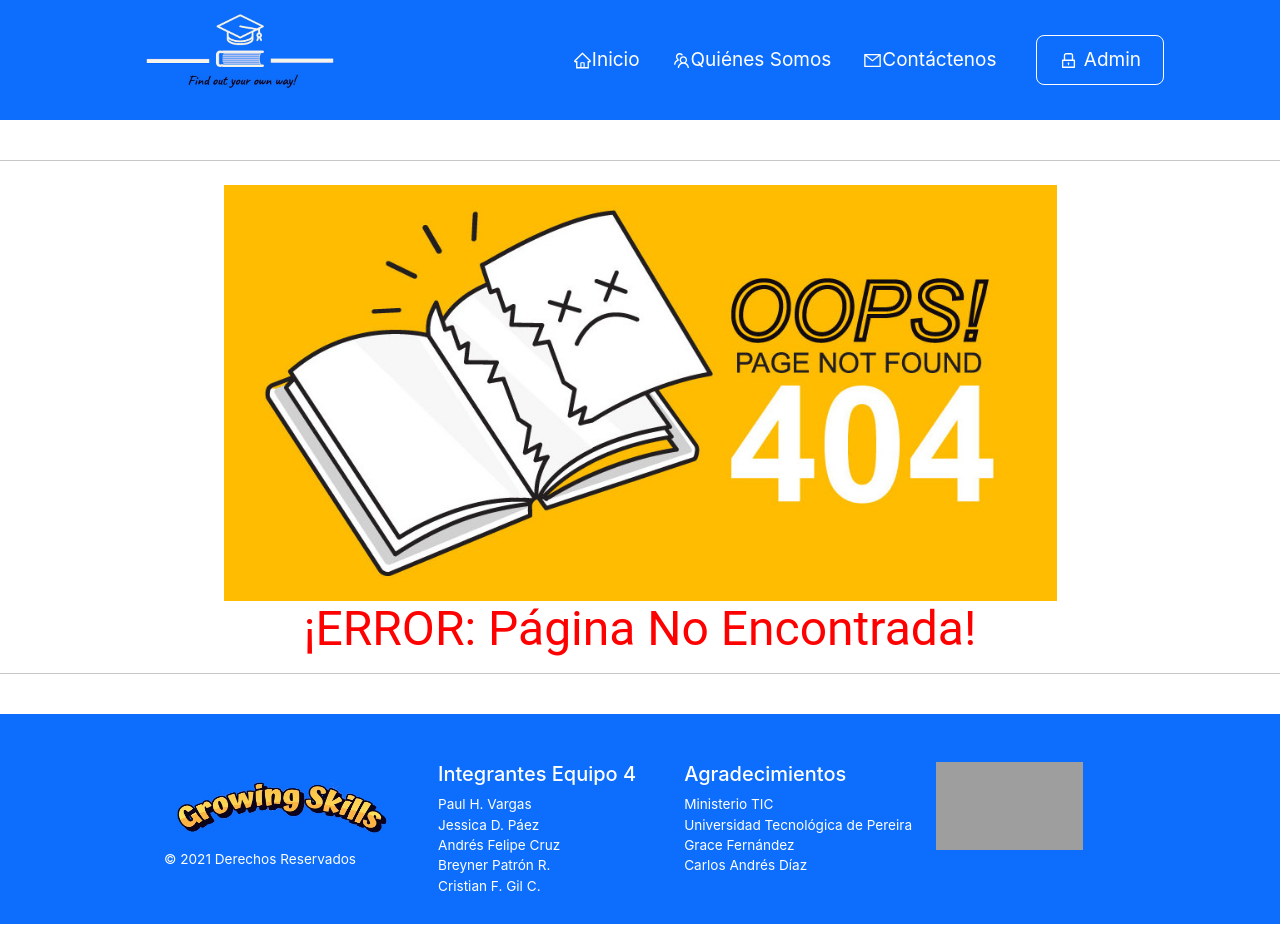
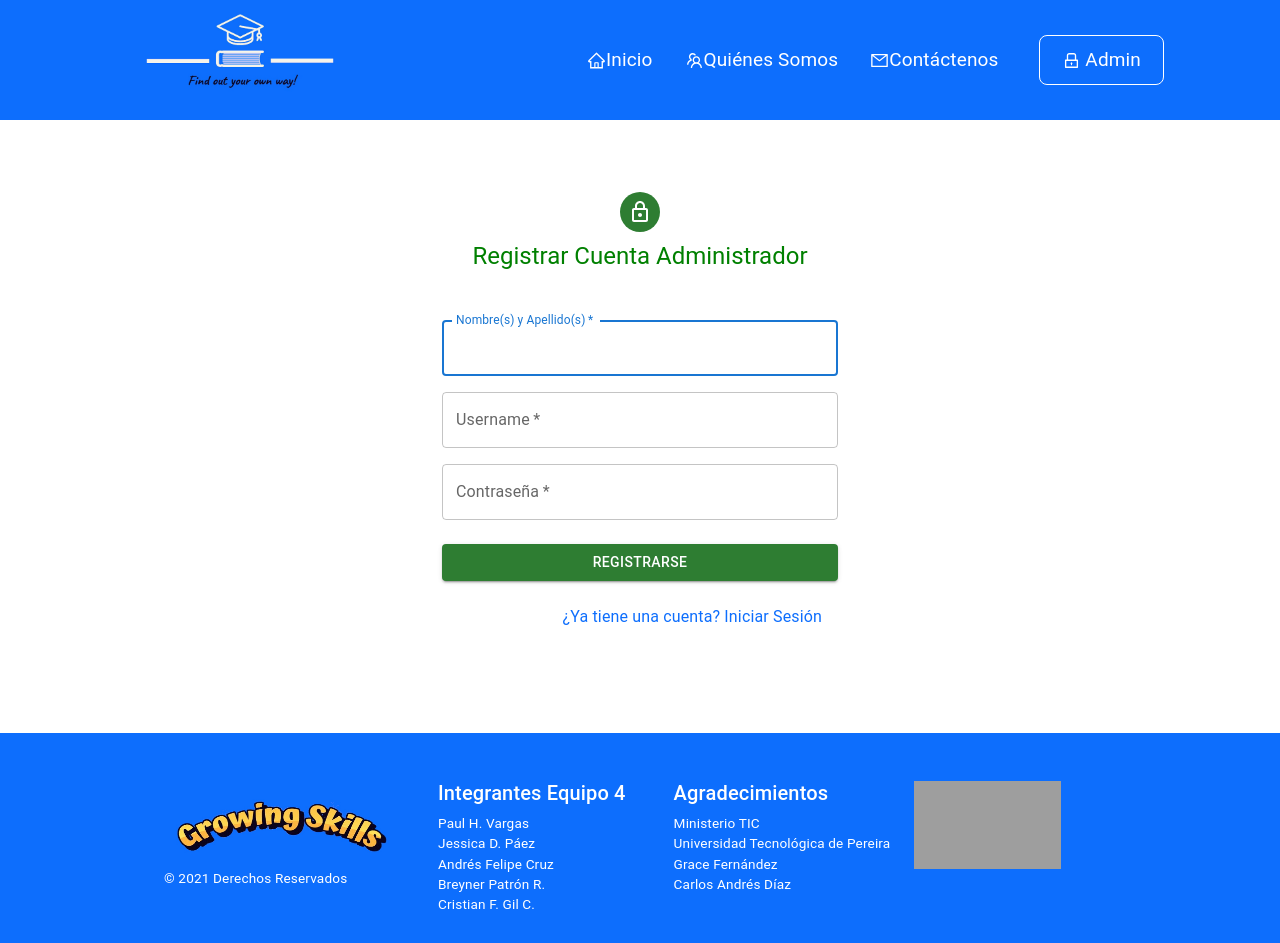
Before and after one commit to polware/Grupo11_Equipo4, a React (Create React App) app: page /Registroadm1n in a window 1280 px wide. Built offline with nearby package versions, Linux system fonts and the light colour scheme; grey boxes are pictures that could not be loaded.

Commit message:
Se agrega página para registrar cuenta Administrador.

```diff
--- a/src/components/Admin.jsx
+++ b/src/components/Admin.jsx
@@ -421,7 +421,7 @@ export default function Admin() {
                           <TextField required id="colegio" label="Colegio" type="text" fullWidth onChange={e => setColegio(e.target.value)} value={colegio}/>
                           </Grid>
                       </Grid>
-                      <Button variant="contained" startIcon={<SaveIcon/>} sx={{ mt: 3, mb: 2, ml: 30 }} color="success" onClick={actualizar}>Guardar</Button>&nbsp;
+                      <Button variant="contained" startIcon={<SaveIcon/>} sx={{ mt: 3, mb: 2, ml: 30 }} color="warning" onClick={actualizar}>Guardar</Button>&nbsp;
                       <Button variant="contained" startIcon={<CancelPresentationIcon/>} onClick={handleClose} sx={{ mt: 3, mb: 2 }} color="info">Cerrar</Button>
                     </Box>
                   </Modal>
--- /dev/null
+++ b/src/components/Registroadm1n.jsx
@@ -0,0 +1,95 @@
+import React, { useState } from 'react'
+import Avatar from '@mui/material/Avatar';
+import Button from '@mui/material/Button';
+import CssBaseline from '@mui/material/CssBaseline';
+import TextField from '@mui/material/TextField';
+import { NavLink } from "react-router-dom";
+import Grid from '@mui/material/Grid';
+import Box from '@mui/material/Box';
+import LockOutlinedIcon from '@mui/icons-material/LockOutlined';
+import Typography from '@mui/material/Typography';
+import Container from '@mui/material/Container';
+import { createTheme, ThemeProvider } from '@mui/material/styles';
+import Axios from 'axios'
+import Swal from 'sweetalert2'
+
+const theme = createTheme();
+
+export default function Registroadm1n() {
+    const [nombre, setNombre] = useState('')
+    const [username, setUsername] = useState('')
+    const [contrasena,setContrasena] = useState('')
+
+    const guardar = async(e) => {
+        e.preventDefault();
+        const admin={
+            nombre,
+            username,
+            contrasena,
+        }
+        //const id = sessionStorage.getItem('idusuario')
+        //const token = sessionStorage.getItem('token')
+        /*
+        const respuesta = await Axios.post('/administrador/crear/'+id,
+        {
+          headers:{'autorizacion':token}
+        })
+        */
+        const respuesta = await Axios.post('/administrador/crear', admin);
+        const mensaje= respuesta.data.mensaje
+        Swal.fire({
+            icon: 'success',
+            title: mensaje,
+            showConfirmButton: false,
+            timer: 1500
+            })
+            setTimeout(()=>{
+                window.location.href='/Login'
+            },1500)
+        };
+
+    return (
+        <ThemeProvider theme={theme}>
+          <Container component="main" maxWidth="xs">
+            <CssBaseline />
+            <Box
+              sx={{
+                marginTop: 8,
+                display: 'flex',
+                flexDirection: 'column',
+                alignItems: 'center',
+              }}
+            >
+            <Avatar sx={{ m: 1, bgcolor: 'success.main' }}>
+                <LockOutlinedIcon/>
+            </Avatar>
+            <Typography component="h1" variant="h5" color="green">Registrar Cuenta Administrador</Typography>
+            <br />
+            <Box component="form" noValidate onSubmit={guardar} sx={{ mt: 3 }}>
+                <Grid container spacing={2}>
+                  <Grid item xs={12}>
+                    <TextField name="nombre" required fullWidth id="nombre" label="Nombre(s) y Apellido(s)" autoFocus onChange={(e)=>setNombre(e.target.value)}/>
+                  </Grid>
+                  <Grid item xs={12}>
+                    <TextField required fullWidth id="username" label="Username" name="uername" onChange={(e)=>setUsername(e.target.value)}/>
+                  </Grid>
+                  <Grid item xs={12}>
+                    <TextField required fullWidth name="contrasena" label="Contraseña" type="password" id="contrasena" onChange={(e)=>setContrasena(e.target.value)}/>
+                  </Grid>
+                </Grid>
+                <Button type="submit" fullWidth variant="contained" sx={{ mt: 3, mb: 2 }} color="success">Registrarse</Button>
+                <Grid container justifyContent="flex-end">
+                  <Grid item>
+                    <NavLink variant="body2" className="nav-link" to="/Login">¿Ya tiene una cuenta? Iniciar Sesión</NavLink>
+                  </Grid>
+                </Grid>
+              </Box>
+            </Box>
+            <br/>
+            <br/>
+            <br/>
+            <br/>
+          </Container>
+        </ThemeProvider>
+    )
+}
--- a/src/components/Resultados.jsx
+++ b/src/components/Resultados.jsx
@@ -47,7 +47,7 @@ export default function Resultados() {
     const [letraaptitudes, setLetraaptitudes] = useState('')
     const [ramaintereses, setRamaintereses] = useState('')
     const [ramaaptitudes, setRamaaptitudes] = useState('')
-	//const [preguntasafirmativas, setPreguntasAfirmativas] = useState('')
+	  //const [preguntasafirmativas, setPreguntasAfirmativas] = useState('')
 
     useEffect( ()=>{
         listarResultados()
@@ -60,7 +60,14 @@ export default function Resultados() {
     const listarResultados=async()=>{
         const id = sessionStorage.getItem('idusuario')
         const token = sessionStorage.getItem('token')
-        const respuesta = await Axios.get('/resultados/listarID/'+id,
+
+        const numidentidad = await Axios.get('/estudiante/listarID/'+id,
+        {
+          headers:{'autorizacion':token}
+        })
+        console.log(numidentidad.data)
+        const aux = (numidentidad.data.identificacion)
+        const respuesta = await Axios.get('/resultados/buscarID/'+aux,
         {
           headers:{'autorizacion':token}
         })
```
Also changed, not shown: src/App.jsx (+9 -3 lines).
